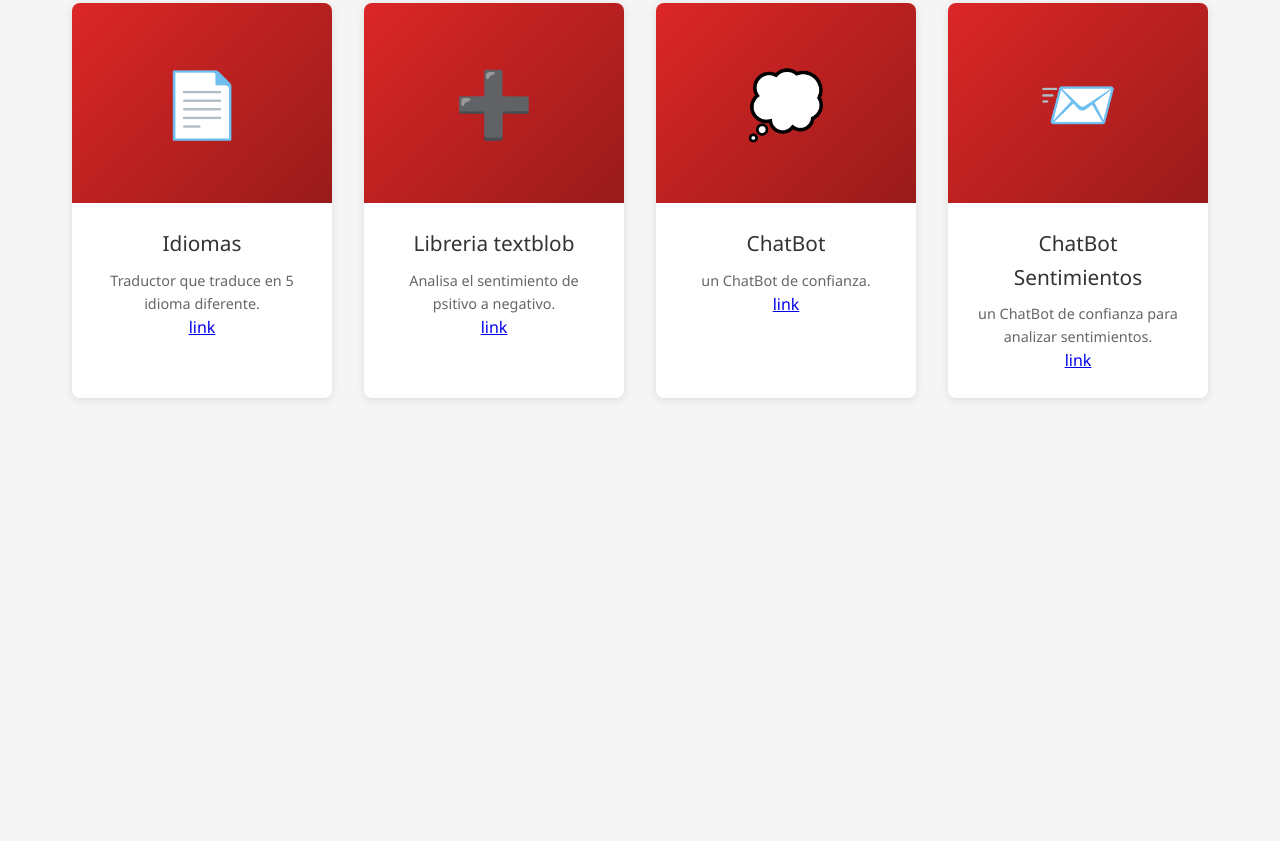
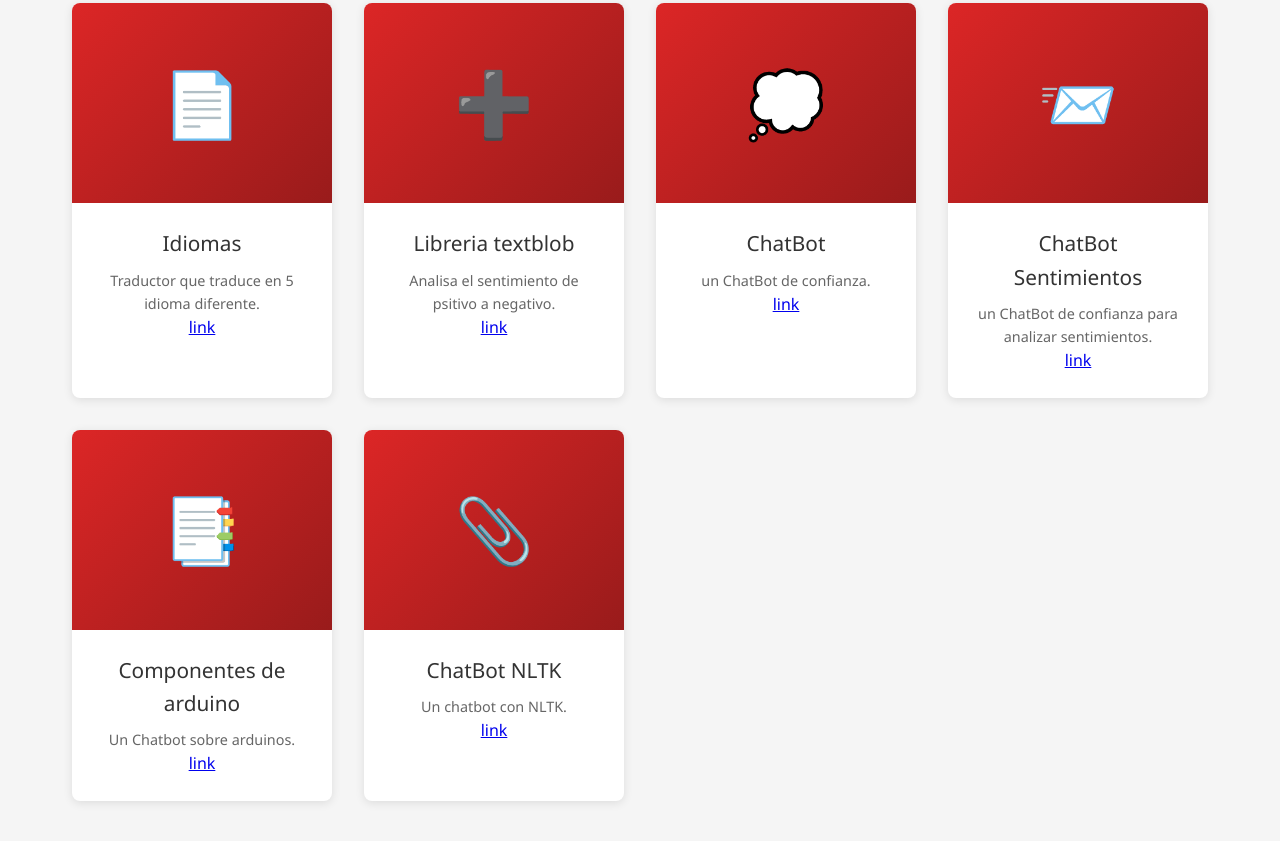
Before and after one commit to danielvazquez0714-cpu/portafolio_LN, a plain HTML site: page index.html in a window 1280 px wide. Shown: the part 1779-2620 px from the top of the page. Before the commit the page ends 2241 px from the top, so only its background shows below. Drawn offline with Linux system fonts and the light colour scheme.

Commit message:
Update index.html

```diff
--- a/index.html
+++ b/index.html
@@ -265,6 +265,26 @@
                     <a href="chatsentimientos.html">link</a>
                 </div>
             </div>
+
+            <!-- Card 13: Tokens -->
+            <div class="card">
+                <div class="card-image">📑</div>
+                <div class="card-content">
+                    <h3>Componentes de arduino</h3>
+                    <p>Un Chatbot sobre arduinos.</p>
+                    <a href="arduino.html">link</a>
+                </div>
+            </div>
+
+            <!-- Card 14: Tokens -->
+            <div class="card">
+                <div class="card-image">📎</div>
+                <div class="card-content">
+                    <h3>ChatBot NLTK</h3>
+                    <p>Un chatbot con NLTK.</p>
+                    <a href="chat_nltk.html">link</a>
+                </div>
+            </div>
                 </div>
             </div>
         </div>
```
